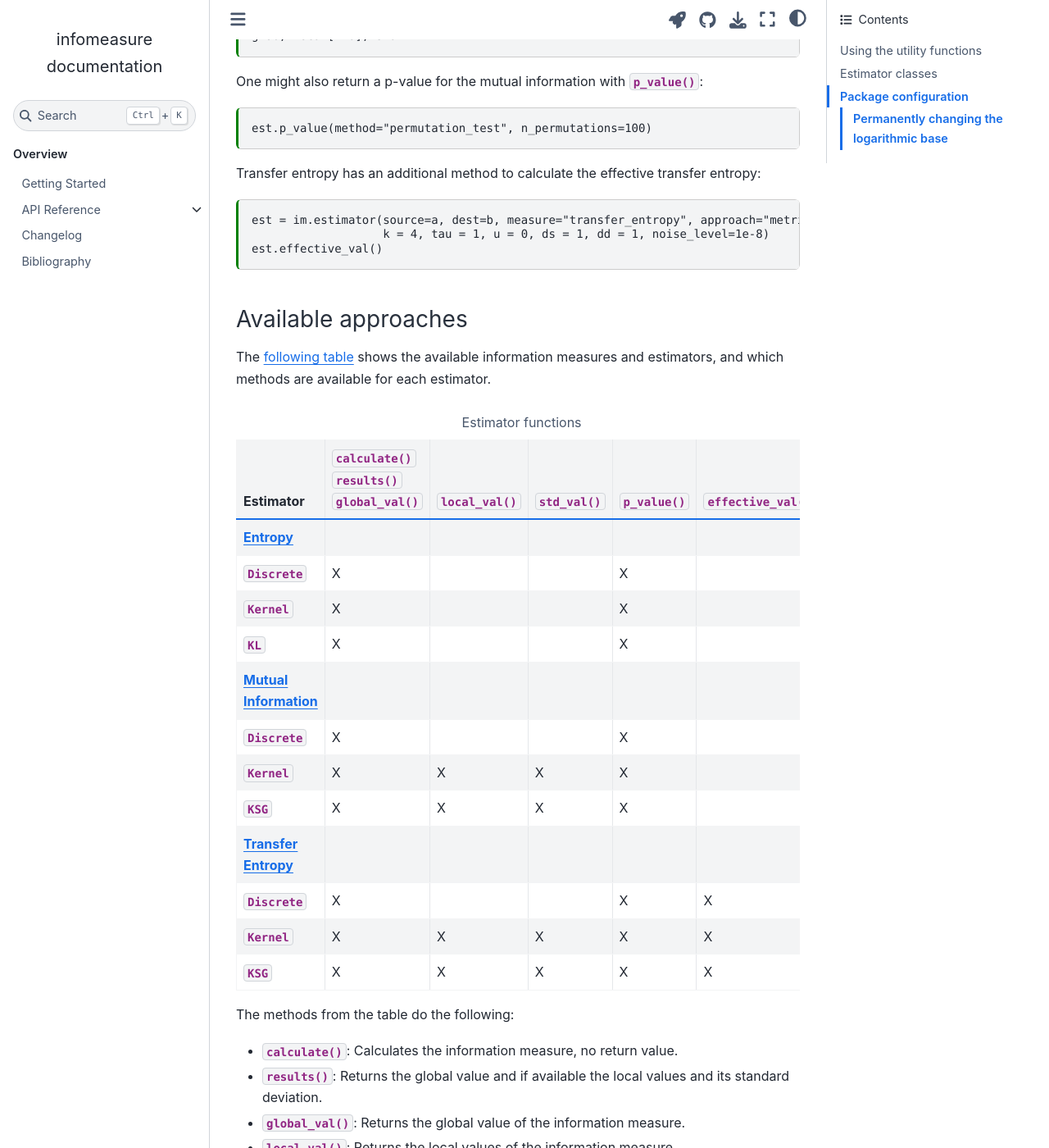
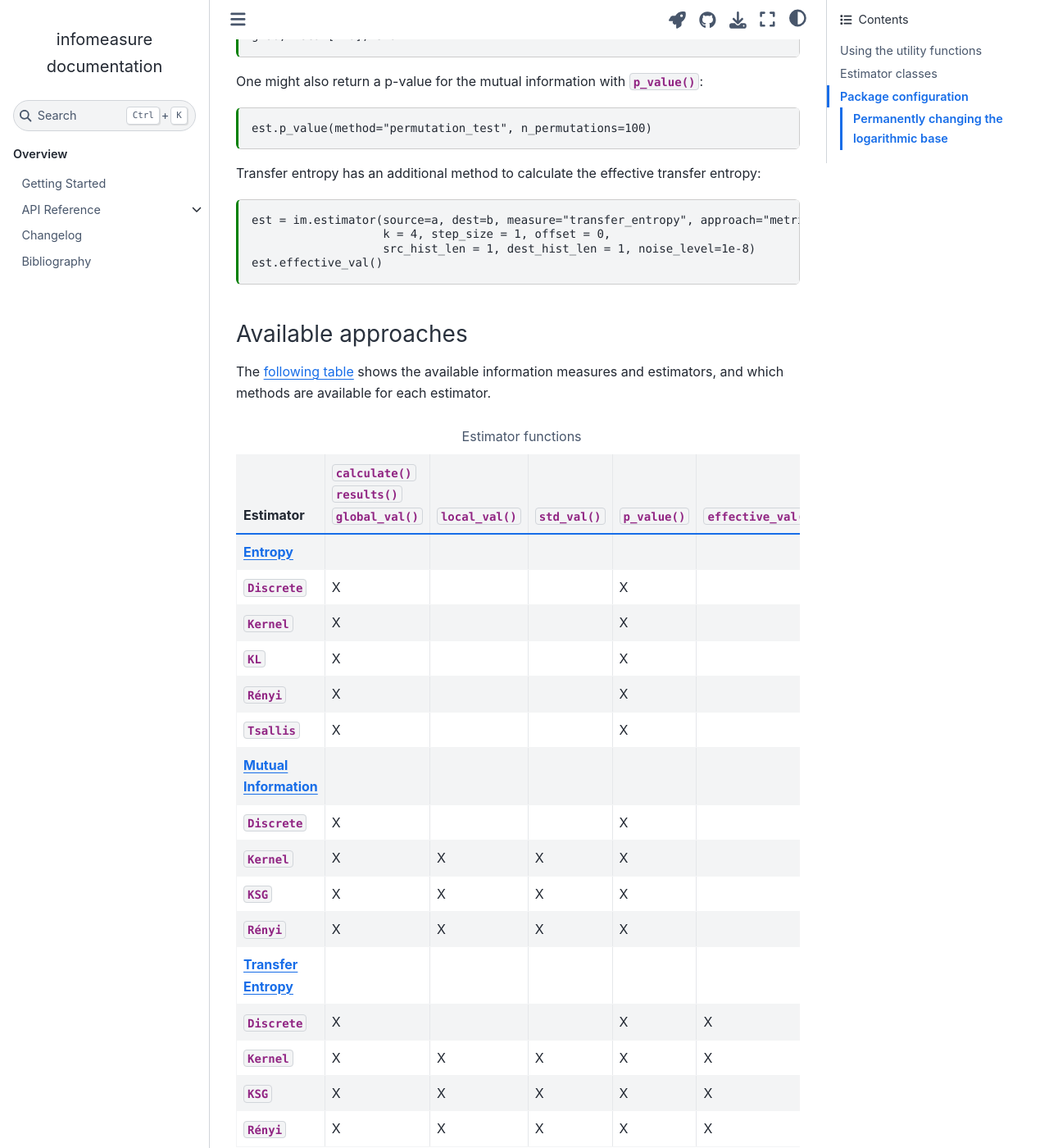
Before and after one commit to cbueth/infomeasure, a Sphinx documentation site: the page built from docs/guide/estimator_usage.md, in a window 1280 px wide and 1400 px high, scrolled down 2025 px. Shown: the whole window at 82% size. Built offline with Sphinx 7.4.7 and the Sphinx Book theme 1.1.4, drawn with Linux system fonts in a browser that asks for light colours; pages that are not in the unit, such as notebooks, are missing from menus; some of the changed text lies outside the part shown.

Commit message:
Update Estimator Usage for changed slicing parameter names - Added methods to Approaches Table

````diff
--- a/docs/guide/estimator_usage.md
+++ b/docs/guide/estimator_usage.md
@@ -47,8 +47,8 @@ glob, local[:10], std
 For transfer entropy, you can use the following code:
 
 ```{code-cell}
-glob, local, std = im.transfer_entropy(a, b, approach="metric", k = 4, tau = 1, u = 0,
-                                       ds = 1, dd = 1, noise_level=1e-8)
+glob, local, std = im.transfer_entropy(a, b, approach="metric", k = 4,
+    step_size = 1, offset = 0, src_hist_len = 1, dest_hist_len = 1, noise_level=1e-8)
 glob, local[:10], std
 ```
 
@@ -100,7 +100,8 @@ Transfer entropy has an additional method to calculate the effective transfer en
 
 ```{code-cell}
 est = im.estimator(source=a, dest=b, measure="transfer_entropy", approach="metric",
-                   k = 4, tau = 1, u = 0, ds = 1, dd = 1, noise_level=1e-8)
+                   k = 4, step_size = 1, offset = 0,
+                   src_hist_len = 1, dest_hist_len = 1, noise_level=1e-8)
 est.effective_val()
 ```
 
@@ -144,6 +145,18 @@ The {ref}`following table <estimator-functions>` shows the available information
     -
     - X
     -
+*   - {py:class}`Rényi <infomeasure.measures.entropy.renyi.RenyiEntropyEstimator>`
+    - X
+    -
+    -
+    - X
+    -
+*   - {py:class}`Tsallis <infomeasure.measures.entropy.tsallis.TsallisEntropyEstimator>`
+    - X
+    -
+    -
+    - X
+    -
 *   - {ref}`Mutual Information <mutual_information_overview>`
     -
     -
@@ -168,6 +181,12 @@ The {ref}`following table <estimator-functions>` shows the available information
     - X
     - X
     -
+*   - {py:class}`Rényi <infomeasure.measures.mutual_information.renyi.RenyiMIEstimator>`
+    - X
+    - X
+    - X
+    - X
+    -
 *   - {ref}`Transfer Entropy <transfer_entropy_overview>`
     -
     -
@@ -187,6 +206,12 @@ The {ref}`following table <estimator-functions>` shows the available information
     - X
     - X
 *   - {py:class}`KSG <infomeasure.measures.transfer_entropy.kraskov_stoegbauer_grassberger.KSGTEEstimator>`
+    - X
+    - X
+    - X
+    - X
+    - X
+*   - {py:class}`Rényi <infomeasure.measures.transfer_entropy.renyi.RenyiTEEstimator>`
     - X
     - X
     - X
````
Also changed, not shown: docs/guide/mutual_information/index.md (+1 -1 lines).
